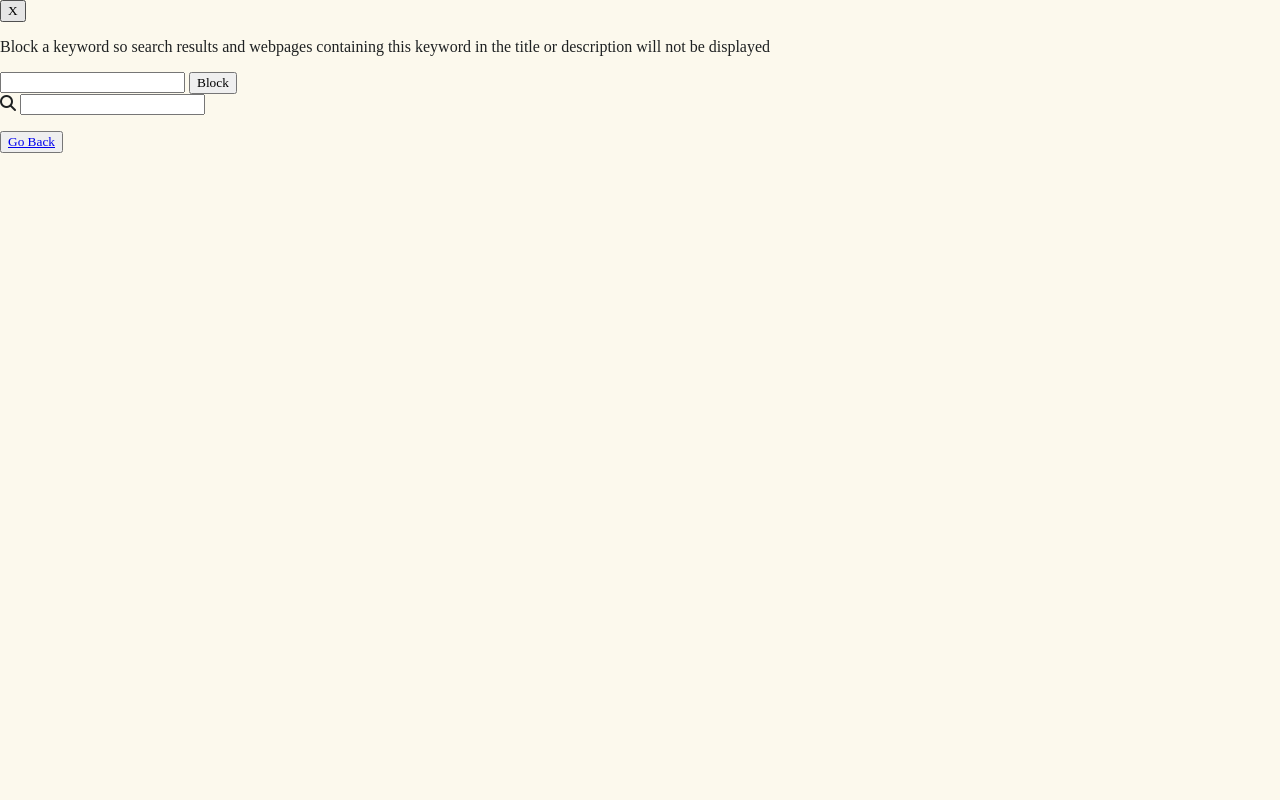
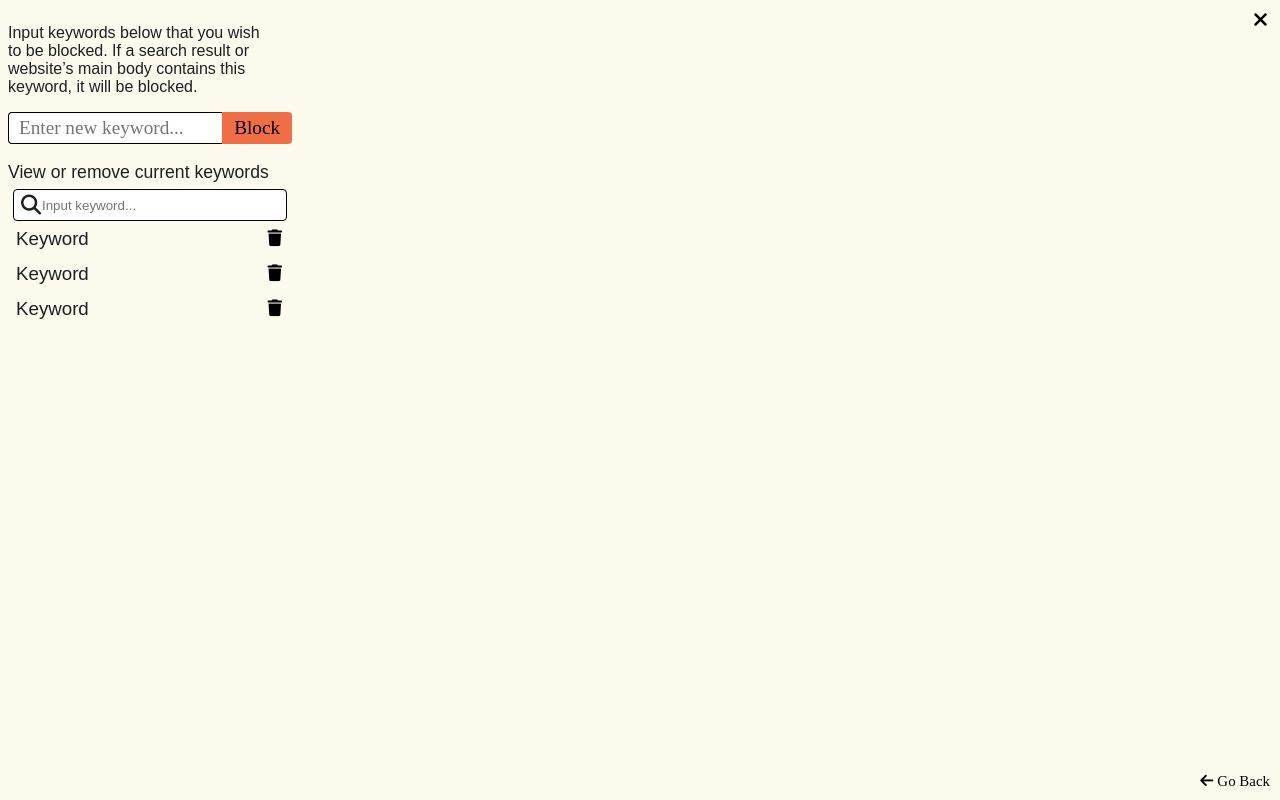
Before and after one commit to Rap1zer/peaceful-browsing-extension, a browser extension: page block-keywords.html in a window 1280 px wide. Drawn offline with Linux system fonts and the light colour scheme; a web font is replaced by a local one.

Commit message:
Applied CSS

```diff
--- a/block-keywords.html
+++ b/block-keywords.html
@@ -7,33 +7,62 @@
     <script src="javascript/blockKeywords.js" defer></script>
     <script src="javascript/searchBlockedKeywords.js" defer></script>
     <link rel="stylesheet" href="styling/style.css" />
-    <link
-      rel="stylesheet"
-      href="https://cdnjs.cloudflare.com/ajax/libs/font-awesome/6.4.2/css/all.min.css"
-    />
+    <link rel="stylesheet" href="styling/block-keywords-style.css" />
     <link rel="preconnect" href="https://fonts.googleapis.com" />
     <link rel="preconnect" href="https://fonts.gstatic.com" crossorigin />
     <link
       href="https://fonts.googleapis.com/css2?family=Inria+Serif:ital,wght@0,400;0,700;1,400&display=swap"
       rel="stylesheet"
     />
+    <link
+      href="https://fonts.googleapis.com/css2?family=Inria+Sans:ital,wght@0,400;0,700;1,400&display=swap"
+      rel="stylesheet"
+    />
+    <link
+      rel="stylesheet"
+      href="https://cdnjs.cloudflare.com/ajax/libs/font-awesome/6.5.1/css/all.min.css"
+    />
   </head>
   <body>
-    <button class="exit-btn">X</button>
-    <p>
-      Block a keyword so search results and webpages containing this keyword in
-      the title or description will not be displayed
+    <button class="exit-btn"><i class="fa-solid fa-xl fa-xmark"></i></button>
+    <p class="description">
+      Input keywords below that you wish to be blocked. If a search result or
+      website’s main body contains this keyword, it will be blocked.
     </p>
-    <input type="text" id="new-keyword-input" />
-    <button id="block-new-keyword-btn">Block</button>
+    <div class="block-new-keyword-container">
+      <input
+        type="text"
+        id="new-keyword-input"
+        class="new-keyword-input"
+        placeholder="Enter new keyword..."
+      />
+      <button id="block-new-keyword-btn" class="block-new-keyword-btn">
+        Block
+      </button>
+    </div>
 
-    <div class="keyword-search-container">
-      <i class="fa-solid fa-magnifying-glass"></i>
-      <input type="text" id="keyword-search-input" />
-      <ul id="blocked-keywords-list"></ul>
+    <p class="keyword-list-description">View or remove current keywords</p>
+      <div class="keyword-search-container">
+        <input type="text" id="keyword-search-input" class="keyword-search-input" placeholder="Input keyword..."/>
+        <i class="fa-solid fa-lg fa-magnifying-glass"></i>
+      </div>
+      <ul id="blocked-keywords-list" class="blocked-keywords-list">
+        <li id="block-keyword-list-item" class="block-keyword-item">
+          <p>Keyword</p>
+          <button><i class="fa-solid fa-lg fa-trash"></i></button>
+        </li id="block-keyword-list-item">
+        <li id="block-keyword-list-item" class="block-keyword-item">
+          <p>Keyword</p>
+          <button><i class="fa-solid fa-lg fa-trash"></i></button>
+        </li>
+        <li id="block-keyword-list-item" class="block-keyword-item">
+          <p>Keyword</p>
+          <button><i class="fa-solid fa-lg fa-trash"></i></button>
+        </li>
+      </ul>
     </div>
-    <button>
-      <a href="main.html">Go Back</a>
+    <button class="go-back-btn">
+      <a href="main.html"><i class="fa-solid fa-arrow-left"></i>Go Back</a>
     </button>
   </body>
 </html>
--- /dev/null
+++ b/styling/block-keywords-style.css
@@ -0,0 +1,82 @@
+body {
+  width: 300px;
+  height: 481px;
+}
+
+.description {
+  margin-right: 23px;
+}
+
+.block-new-keyword-container {
+  display: flex;
+}
+
+.new-keyword-input {
+  font-size: 1.2em;
+  height: 32px;
+  width: 100%;
+  padding: 10px;
+  border-radius: 4px 0 0 4px;
+  border: 1px solid black;
+  border-right: none;
+  font-family: "Inria Serif", serif;
+}
+
+.block-new-keyword-btn {
+  font-size: 1.2em;
+  height: 32px;
+  padding: 0 12px;
+  border-radius: 0 4px 4px 0;
+  text-align: center;
+  background-color: #f06e45;
+}
+
+.keyword-list-description {
+  margin: 18px 0 6px 0;
+  font-size: 1.1em;
+  padding: 0;
+}
+
+.keyword-search-container {
+  position: relative;
+}
+
+.keyword-search-container i {
+  position: absolute;
+  left: 13px;
+  top: 15px;
+}
+
+.keyword-search-input {
+  width: calc(100% - 10px);
+  height: 32px;
+  border-radius: 4px;
+  margin: 0 5px;
+  padding: 12px 0 12px 28px;
+  border: 1px solid black;
+}
+
+.blocked-keywords-list {
+  padding: 0;
+  margin: 0;
+}
+
+.block-keyword-item {
+  display: flex;
+  align-items: center;
+  height: 35px;
+  margin: 0 -8px;
+}
+
+.block-keyword-item p {
+  margin-left: 16px;
+  font-size: 1.17em;
+}
+
+.block-keyword-item button {
+  margin-left: auto;
+  margin-right: 12px;
+  padding: none;
+  background: none;
+  height: 20px;
+}
--- /dev/null
+++ b/styling/bloxk-websites-style.css
@@ -0,0 +1,80 @@
+body {
+  width: 300px;
+  min-height: 366px;
+}
+
+.page-path {
+  text-decoration: underline;
+  font-size: 1.2em;
+  display: block;
+  max-width: 100%;
+  min-height: 60px;
+  overflow-x: hidden;
+  color: #bf2020;
+}
+
+.path-slider {
+  -webkit-appearance: none;
+  width: calc(100% - 10px);
+  margin-left: 5px;
+  border: none;
+}
+
+.path-slider::-webkit-slider-runnable-track {
+  -webkit-appearance: none;
+  background-color: #c1c9d2;
+  height: 12px;
+  border-radius: 6px;
+  border: none;
+  overflow: hidden;
+}
+
+.path-slider::-webkit-slider-thumb {
+  -webkit-appearance: none;
+  width: 12px;
+  height: 12px;
+  background-color: white;
+  border-radius: 6px;
+  border: 1px solid #c1c9d2;
+  box-shadow: -407px 0 0 400px #bf2020;
+}
+
+.path-slider:focus {
+  outline: none;
+}
+
+.btn {
+  padding: 0.4em 0.8em;
+  border-radius: 4px;
+  font-size: 1.3em;
+  background-color: #f06e45;
+}
+
+.block-this-site {
+  margin-top: 10px;
+}
+
+.description {
+  margin: 32px 0 6px 0;
+}
+
+.URL-input-div {
+  display: flex;
+}
+
+.site-input {
+  border-radius: 4px 0 0 4px;
+  border: 1px solid black;
+  width: 100%;
+  height: 35px;
+}
+
+.block-custom-site {
+  border-radius: 0 4px 4px 0;
+  height: 35px;
+}
+
+.search-blocked-sites-btn {
+  margin-top: 14px;
+  background-color: #8fc0a9;
+}
--- a/styling/main-style.css
+++ b/styling/main-style.css
@@ -1,4 +1,61 @@
 body {
   width: 300px;
   height: 332px;
+  display: flex;
+  flex-direction: column;
 }
+
+button:not(.exit-btn, .pause-once-btn) {
+  background-color: #8fc0a9;
+  padding: 0.4em 0.8em;
+  font-size: 1.3em;
+}
+
+.website-keyword-btn-container {
+  width: 100%;
+  display: flex;
+  justify-content: left;
+}
+
+.description {
+  font-size: 1.2em;
+}
+
+.websites-btn {
+  padding: 1.3em 2.4em;
+}
+
+.keywords-btn {
+  padding: 1.3em 2.4em;
+  margin-left: 20px;
+}
+
+.pause-blocker-container {
+  margin: 25px 0 10px 0;
+}
+
+.pause-blocker-msg {
+  margin-bottom: 3px;
+}
+
+footer {
+  margin-top: auto;
+}
+
+.pause-once-btn {
+  background: none;
+  padding: 0;
+  color: #bf2020;
+  text-decoration: underline;
+  font-size: 1.2em;
+}
+
+.credits {
+  text-decoration: underline;
+  margin-top: 10px;
+  font-family: "Inria Serif", sans-serif;
+}
+
+.credits a {
+  color: black;
+}
--- a/styling/style.css
+++ b/styling/style.css
@@ -12,7 +12,51 @@ body {
   background-color: #fcf9ed;
 }
 
-body,
+body {
+  font-family: "Inria Sans", sans-serif;
+}
+
+h1,
 button {
   font-family: "Inria Serif", serif;
 }
+
+label,
+li {
+  font-family: "Inria Sans", sans-serif;
+}
+
+body {
+  padding: 8px;
+}
+
+button {
+  border: 0;
+  border-radius: 4px;
+}
+
+.exit-btn {
+  position: absolute;
+  top: 12px;
+  right: 12px;
+  background: none;
+  padding: 0;
+}
+
+.go-back-btn {
+  position: absolute;
+  bottom: 10px;
+  right: 10px;
+  background: none;
+  padding: 0;
+}
+
+.go-back-btn a {
+  text-decoration: none;
+  color: black;
+  font-size: 1.12em;
+}
+
+.go-back-btn i {
+  padding-right: 4px;
+}
```
Also changed, not shown: block-websites.html (+23 -15 lines), javascript/content.js (+40 -43 lines), main.html (+28 -13 lines), medicinenet-diseases.json.
